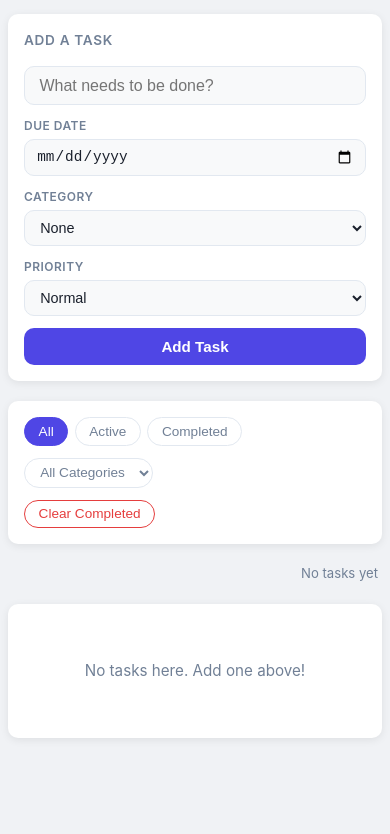
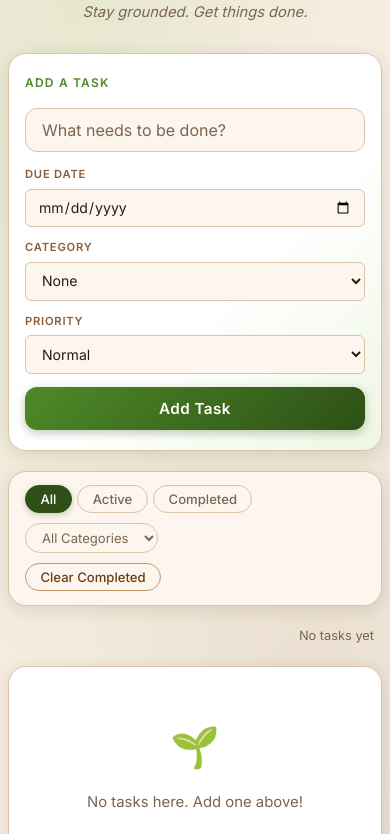
Before and after one commit to sarok/todo-app, a plain HTML site: page index.html in a window 390 px wide. Shown: the part 96-930 px from the top of the page. Before the commit the page ends 850 px from the top, so only its background shows below. Drawn offline with nearby package versions, Linux system fonts and the light colour scheme.

Commit message:
Redesign: polished green and brown theme

```diff
--- a/index.html
+++ b/index.html
@@ -4,13 +4,15 @@
   <meta charset="UTF-8" />
   <meta name="viewport" content="width=device-width, initial-scale=1.0" />
   <title>Todo App</title>
+  <link rel="preconnect" href="https://fonts.googleapis.com" />
+  <link rel="preconnect" href="https://fonts.gstatic.com" crossorigin />
   <link rel="stylesheet" href="styles.css" />
 </head>
 <body>
   <div class="container">
     <header>
-      <h1>My Todos</h1>
-      <p class="subtitle">Stay on top of what matters</p>
+      <h1>🌿 My Todos</h1>
+      <p class="subtitle">Stay grounded. Get things done.</p>
     </header>
 
     <!-- Add Todo Form -->
--- a/styles.css
+++ b/styles.css
@@ -1,3 +1,6 @@
+/* ── Google Font ──────────────────────────────────────────── */
+@import url('https://fonts.googleapis.com/css2?family=Playfair+Display:wght@600;700&family=Inter:wght@400;500;600&display=swap');
+
 /* ── Reset & Base ─────────────────────────────────────────── */
 *, *::before, *::after {
   box-sizing: border-box;
@@ -6,37 +9,59 @@
 }
 
 :root {
-  --bg: #f0f2f5;
-  --surface: #ffffff;
-  --surface-alt: #f8f9fa;
-  --border: #e2e8f0;
-  --text: #1a202c;
-  --text-muted: #718096;
-  --primary: #4f46e5;
-  --primary-hover: #4338ca;
-  --danger: #e53e3e;
-  --danger-hover: #c53030;
-  --success: #38a169;
-  --high: #e53e3e;
-  --normal: #4f46e5;
-  --low: #718096;
-  --radius: 10px;
-  --shadow: 0 2px 8px rgba(0, 0, 0, 0.08);
-  --transition: 0.2s ease;
+  /* Green palette */
+  --green-dark:    #2d5016;
+  --green:         #3d6b1f;
+  --green-mid:     #4e8a28;
+  --green-light:   #7ab648;
+  --green-pale:    #d6ebbc;
+  --green-mist:    #eef6e3;
+
+  /* Brown palette */
+  --brown-dark:    #3b2107;
+  --brown:         #6b3d12;
+  --brown-mid:     #8b5e3c;
+  --brown-light:   #c49a6c;
+  --brown-pale:    #f0dfc8;
+  --brown-cream:   #fdf6ee;
+
+  /* Neutrals */
+  --text:          #2c1a0e;
+  --text-muted:    #7a6552;
+  --border:        #d9c4aa;
+  --surface:       #ffffff;
+  --bg:            #f5ede0;
+
+  /* Accents */
+  --danger:        #c0392b;
+  --danger-pale:   #fdecea;
+
+  --radius-sm:     6px;
+  --radius:        12px;
+  --radius-lg:     18px;
+  --shadow-sm:     0 1px 4px rgba(59, 33, 7, 0.08);
+  --shadow:        0 4px 16px rgba(59, 33, 7, 0.12);
+  --shadow-lg:     0 8px 32px rgba(59, 33, 7, 0.16);
+  --transition:    0.2s ease;
 }
 
 body {
-  font-family: -apple-system, BlinkMacSystemFont, "Segoe UI", Roboto, sans-serif;
+  font-family: 'Inter', -apple-system, sans-serif;
   background: var(--bg);
   color: var(--text);
   min-height: 100vh;
-  padding: 2rem 1rem;
-  line-height: 1.5;
+  padding: 2.5rem 1rem 4rem;
+  line-height: 1.6;
+
+  /* Subtle leaf/grain texture via CSS */
+  background-image:
+    radial-gradient(ellipse at 20% 0%, rgba(122, 182, 72, 0.12) 0%, transparent 60%),
+    radial-gradient(ellipse at 80% 100%, rgba(107, 61, 18, 0.1) 0%, transparent 60%);
 }
 
 /* ── Container ────────────────────────────────────────────── */
 .container {
-  max-width: 680px;
+  max-width: 660px;
   margin: 0 auto;
   display: flex;
   flex-direction: column;
@@ -46,19 +71,38 @@ body {
 /* ── Header ───────────────────────────────────────────────── */
 header {
   text-align: center;
+  padding: 1.5rem 0 0.5rem;
 }
 
 header h1 {
-  font-size: 2rem;
+  font-family: 'Playfair Display', Georgia, serif;
+  font-size: 2.6rem;
   font-weight: 700;
-  color: var(--primary);
+  color: var(--green-dark);
   letter-spacing: -0.5px;
+  line-height: 1.2;
+  position: relative;
+  display: inline-block;
+}
+
+/* Decorative underline accent */
+header h1::after {
+  content: '';
+  display: block;
+  height: 3px;
+  background: linear-gradient(90deg, var(--green-light), var(--brown-light));
+  border-radius: 2px;
+  margin-top: 6px;
+  width: 60%;
+  margin-left: auto;
+  margin-right: auto;
 }
 
 .subtitle {
   color: var(--text-muted);
-  font-size: 0.9rem;
-  margin-top: 0.25rem;
+  font-size: 0.92rem;
+  margin-top: 0.6rem;
+  font-style: italic;
 }
 
 /* ── Card shared ──────────────────────────────────────────── */
@@ -66,42 +110,53 @@ header h1 {
 .filters,
 .todo-list-section {
   background: var(--surface);
-  border-radius: var(--radius);
+  border-radius: var(--radius-lg);
   box-shadow: var(--shadow);
-  padding: 1.25rem 1.5rem;
+  border: 1px solid var(--border);
 }
 
 /* ── Add Todo Form ────────────────────────────────────────── */
+.add-todo {
+  padding: 1.5rem 1.75rem;
+  background: linear-gradient(135deg, #ffffff 60%, var(--green-mist));
+}
+
 .add-todo h2 {
-  font-size: 0.85rem;
+  font-size: 0.75rem;
   font-weight: 600;
   text-transform: uppercase;
-  letter-spacing: 0.05em;
-  color: var(--text-muted);
+  letter-spacing: 0.1em;
+  color: var(--green-mid);
   margin-bottom: 1rem;
 }
 
 .form-row {
   display: flex;
   gap: 0.75rem;
-  margin-bottom: 0.75rem;
+  margin-bottom: 0.85rem;
 }
 
 #todo-input {
   flex: 1;
-  padding: 0.6rem 0.9rem;
+  padding: 0.7rem 1rem;
   border: 1.5px solid var(--border);
   border-radius: var(--radius);
   font-size: 1rem;
+  font-family: 'Inter', sans-serif;
   color: var(--text);
-  background: var(--surface-alt);
-  transition: border-color var(--transition);
+  background: var(--brown-cream);
+  transition: border-color var(--transition), box-shadow var(--transition);
+}
+
+#todo-input::placeholder {
+  color: var(--text-muted);
 }
 
 #todo-input:focus {
   outline: none;
-  border-color: var(--primary);
-  background: var(--surface);
+  border-color: var(--green-mid);
+  box-shadow: 0 0 0 3px rgba(78, 138, 40, 0.15);
+  background: #fff;
 }
 
 .form-meta {
@@ -111,59 +166,66 @@ header h1 {
 .form-group {
   display: flex;
   flex-direction: column;
-  gap: 0.25rem;
+  gap: 0.3rem;
   flex: 1;
   min-width: 120px;
 }
 
 .form-group label {
-  font-size: 0.75rem;
+  font-size: 0.7rem;
   font-weight: 600;
-  color: var(--text-muted);
+  color: var(--brown-mid);
   text-transform: uppercase;
-  letter-spacing: 0.04em;
+  letter-spacing: 0.07em;
 }
 
 .form-group input[type="date"],
 .form-group select {
-  padding: 0.5rem 0.7rem;
+  padding: 0.55rem 0.75rem;
   border: 1.5px solid var(--border);
-  border-radius: var(--radius);
-  font-size: 0.9rem;
+  border-radius: var(--radius-sm);
+  font-size: 0.88rem;
+  font-family: 'Inter', sans-serif;
   color: var(--text);
-  background: var(--surface-alt);
+  background: var(--brown-cream);
   cursor: pointer;
-  transition: border-color var(--transition);
+  transition: border-color var(--transition), box-shadow var(--transition);
 }
 
 .form-group input[type="date"]:focus,
 .form-group select:focus {
   outline: none;
-  border-color: var(--primary);
+  border-color: var(--green-mid);
+  box-shadow: 0 0 0 3px rgba(78, 138, 40, 0.15);
 }
 
 #add-btn {
   display: block;
   width: 100%;
-  padding: 0.65rem;
-  background: var(--primary);
+  padding: 0.75rem;
+  background: linear-gradient(135deg, var(--green-mid), var(--green-dark));
   color: #fff;
   border: none;
   border-radius: var(--radius);
   font-size: 0.95rem;
   font-weight: 600;
+  font-family: 'Inter', sans-serif;
   cursor: pointer;
-  transition: background var(--transition), transform var(--transition);
+  letter-spacing: 0.03em;
+  transition: all var(--transition);
+  box-shadow: 0 3px 10px rgba(45, 80, 22, 0.3);
   margin-top: 0.25rem;
 }
 
 #add-btn:hover {
-  background: var(--primary-hover);
+  background: linear-gradient(135deg, var(--green-light), var(--green-mid));
+  box-shadow: 0 5px 16px rgba(45, 80, 22, 0.4);
   transform: translateY(-1px);
 }
 
 #add-btn:active {
   transform: translateY(0);
+  box-shadow: 0 2px 6px rgba(45, 80, 22, 0.25);
 }
 
 /* ── Filters ──────────────────────────────────────────────── */
@@ -171,83 +233,91 @@ header h1 {
   display: flex;
   align-items: center;
   flex-wrap: wrap;
-  gap: 0.75rem;
-  padding: 0.85rem 1.25rem;
+  gap: 0.6rem;
+  padding: 0.9rem 1.25rem;
+  background: var(--brown-cream);
 }
 
 .filter-group {
   display: flex;
-  gap: 0.4rem;
+  gap: 0.35rem;
 }
 
 .filter-btn {
-  padding: 0.35rem 0.85rem;
+  padding: 0.32rem 0.9rem;
   border: 1.5px solid var(--border);
   border-radius: 999px;
   background: transparent;
   color: var(--text-muted);
-  font-size: 0.85rem;
+  font-size: 0.82rem;
   font-weight: 500;
+  font-family: 'Inter', sans-serif;
   cursor: pointer;
   transition: all var(--transition);
 }
 
 .filter-btn:hover {
-  border-color: var(--primary);
-  color: var(--primary);
+  border-color: var(--green-mid);
+  color: var(--green-dark);
+  background: var(--green-mist);
 }
 
 .filter-btn.active {
-  background: var(--primary);
-  border-color: var(--primary);
+  background: var(--green-dark);
+  border-color: var(--green-dark);
   color: #fff;
+  box-shadow: 0 2px 6px rgba(45, 80, 22, 0.25);
 }
 
 #category-filter {
-  padding: 0.35rem 0.7rem;
+  padding: 0.32rem 0.75rem;
   border: 1.5px solid var(--border);
   border-radius: 999px;
   background: transparent;
   color: var(--text-muted);
-  font-size: 0.85rem;
+  font-size: 0.82rem;
+  font-family: 'Inter', sans-serif;
   cursor: pointer;
   transition: border-color var(--transition);
 }
 
 #category-filter:focus {
   outline: none;
-  border-color: var(--primary);
+  border-color: var(--green-mid);
 }
 
 #clear-completed {
   margin-left: auto;
-  padding: 0.35rem 0.85rem;
-  border: 1.5px solid var(--danger);
+  padding: 0.32rem 0.9rem;
+  border: 1.5px solid var(--brown-light);
   border-radius: 999px;
   background: transparent;
-  color: var(--danger);
-  font-size: 0.85rem;
+  color: var(--brown);
+  font-size: 0.82rem;
   font-weight: 500;
+  font-family: 'Inter', sans-serif;
   cursor: pointer;
   transition: all var(--transition);
 }
 
 #clear-completed:hover {
-  background: var(--danger);
+  background: var(--brown);
+  border-color: var(--brown);
   color: #fff;
 }
 
 /* ── Stats ────────────────────────────────────────────────── */
 .stats {
   text-align: right;
-  font-size: 0.82rem;
+  font-size: 0.8rem;
   color: var(--text-muted);
-  padding-right: 0.25rem;
+  padding-right: 0.5rem;
 }
 
 /* ── Todo List ────────────────────────────────────────────── */
 .todo-list-section {
-  padding: 0.5rem 0;
+  padding: 0;
+  overflow: hidden;
 }
 
 #todo-list {
@@ -257,11 +327,11 @@ header h1 {
 .todo-item {
   display: flex;
   align-items: flex-start;
-  gap: 0.85rem;
-  padding: 0.9rem 1.5rem;
-  border-bottom: 1px solid var(--border);
+  gap: 0.9rem;
+  padding: 1rem 1.5rem;
+  border-bottom: 1px solid var(--brown-pale);
   transition: background var(--transition);
-  animation: fadeIn 0.2s ease;
+  animation: fadeSlideIn 0.22s ease;
 }
 
 .todo-item:last-child {
@@ -269,50 +339,56 @@ header h1 {
 }
 
 .todo-item:hover {
-  background: var(--surface-alt);
+  background: var(--green-mist);
 }
 
-@keyframes fadeIn {
-  from { opacity: 0; transform: translateY(-6px); }
+.todo-item.completed {
+  background: var(--brown-cream);
+}
+
+@keyframes fadeSlideIn {
+  from { opacity: 0; transform: translateY(-8px); }
   to   { opacity: 1; transform: translateY(0); }
 }
 
-/* Checkbox */
+/* ── Checkbox ─────────────────────────────────────────────── */
 .todo-checkbox {
   appearance: none;
   -webkit-appearance: none;
-  width: 20px;
-  height: 20px;
-  border: 2px solid var(--border);
+  width: 22px;
+  height: 22px;
+  border: 2px solid var(--brown-light);
   border-radius: 50%;
   cursor: pointer;
   flex-shrink: 0;
   margin-top: 2px;
   transition: all var(--transition);
   position: relative;
+  background: var(--brown-cream);
+}
+
+.todo-checkbox:hover {
+  border-color: var(--green-mid);
+  background: var(--green-mist);
 }
 
 .todo-checkbox:checked {
-  background: var(--success);
-  border-color: var(--success);
+  background: linear-gradient(135deg, var(--green-light), var(--green-mid));
+  border-color: var(--green-mid);
 }
 
 .todo-checkbox:checked::after {
   content: "✓";
   position: absolute;
   color: white;
-  font-size: 12px;
+  font-size: 13px;
   font-weight: 700;
   top: 50%;
   left: 50%;
   transform: translate(-50%, -50%);
 }
 
-.todo-checkbox:hover {
-  border-color: var(--success);
-}
-
-/* Content */
+/* ── Todo Content ─────────────────────────────────────────── */
 .todo-content {
   flex: 1;
   min-width: 0;
@@ -321,6 +397,7 @@ header h1 {
 .todo-text {
   font-size: 0.97rem;
   word-break: break-word;
+  color: var(--text);
   transition: color var(--transition);
 }
 
@@ -333,65 +410,66 @@ header h1 {
   display: flex;
   flex-wrap: wrap;
   gap: 0.4rem;
-  margin-top: 0.4rem;
+  margin-top: 0.45rem;
 }
 
-/* Tags / badges */
+/* ── Badges ───────────────────────────────────────────────── */
 .badge {
   display: inline-flex;
   align-items: center;
-  gap: 0.2rem;
-  padding: 0.15rem 0.55rem;
+  padding: 0.18rem 0.6rem;
   border-radius: 999px;
-  font-size: 0.72rem;
+  font-size: 0.7rem;
   font-weight: 600;
   text-transform: capitalize;
+  letter-spacing: 0.02em;
 }
 
 .badge-category {
-  background: #ebf4ff;
-  color: #2b6cb0;
+  background: var(--green-pale);
+  color: var(--green-dark);
+  border: 1px solid rgba(78, 138, 40, 0.2);
 }
 
 .badge-priority-high {
-  background: #fff5f5;
-  color: var(--high);
-}
-
-.badge-priority-normal {
-  background: #ebf4ff;
-  color: var(--normal);
+  background: #fdecea;
+  color: var(--danger);
+  border: 1px solid rgba(192, 57, 43, 0.2);
 }
 
 .badge-priority-low {
-  background: #f7fafc;
-  color: var(--low);
+  background: var(--brown-pale);
+  color: var(--brown-mid);
+  border: 1px solid rgba(139, 94, 60, 0.2);
 }
 
 .badge-due {
-  background: #f0fff4;
-  color: #276749;
+  background: var(--green-mist);
+  color: var(--green-dark);
+  border: 1px solid rgba(78, 138, 40, 0.2);
 }
 
 .badge-due.overdue {
-  background: #fff5f5;
+  background: #fdecea;
   color: var(--danger);
+  border: 1px solid rgba(192, 57, 43, 0.2);
 }
 
 .badge-due.due-today {
-  background: #fffaf0;
-  color: #c05621;
+  background: #fef9e7;
+  color: #7d6608;
+  border: 1px solid rgba(125, 102, 8, 0.2);
 }
 
-/* Delete button */
+/* ── Delete button ────────────────────────────────────────── */
 .todo-delete {
   background: transparent;
   border: none;
-  color: var(--text-muted);
+  color: var(--border);
   cursor: pointer;
-  font-size: 1.1rem;
-  padding: 0.1rem 0.3rem;
-  border-radius: 4px;
+  font-size: 1rem;
+  padding: 0.15rem 0.4rem;
+  border-radius: var(--radius-sm);
   transition: color var(--transition), background var(--transition);
   flex-shrink: 0;
   line-height: 1;
@@ -399,43 +477,46 @@ header h1 {
 
 .todo-delete:hover {
   color: var(--danger);
-  background: #fff5f5;
+  background: var(--danger-pale);
 }
 
 /* ── Empty State ──────────────────────────────────────────── */
 .empty-state {
   text-align: center;
-  padding: 2.5rem 1rem;
+  padding: 3rem 1rem;
   color: var(--text-muted);
-  font-size: 0.95rem;
+  font-size: 0.93rem;
 }
+
+.empty-state::before {
+  content: '🌱';
+  display: block;
+  font-size: 2.5rem;
+  margin-bottom: 0.75rem;
+}
+
+/* ── Scrollbar ────────────────────────────────────────────── */
+::-webkit-scrollbar { width: 6px; }
+::-webkit-scrollbar-track { background: var(--bg); }
+::-webkit-scrollbar-thumb { background: var(--brown-light); border-radius: 3px; }
 
 /* ── Responsive ───────────────────────────────────────────── */
 @media (max-width: 480px) {
-  body {
-    padding: 1rem 0.5rem;
-  }
+  body { padding: 1rem 0.5rem 3rem; }
 
-  .add-todo,
-  .filters,
-  .todo-list-section {
-    padding: 1rem;
-  }
+  header h1 { font-size: 2rem; }
 
-  .form-meta {
-    flex-direction: column;
-  }
+  .add-todo { padding: 1.2rem 1rem; }
+
+  .form-meta { flex-direction: column; }
 
   .filters {
     flex-direction: column;
     align-items: flex-start;
+    padding: 0.85rem 1rem;
   }
 
-  #clear-completed {
-    margin-left: 0;
-  }
+  #clear-completed { margin-left: 0; }
 
-  .todo-item {
-    padding: 0.85rem 1rem;
-  }
+  .todo-item { padding: 0.85rem 1rem; }
 }
```
